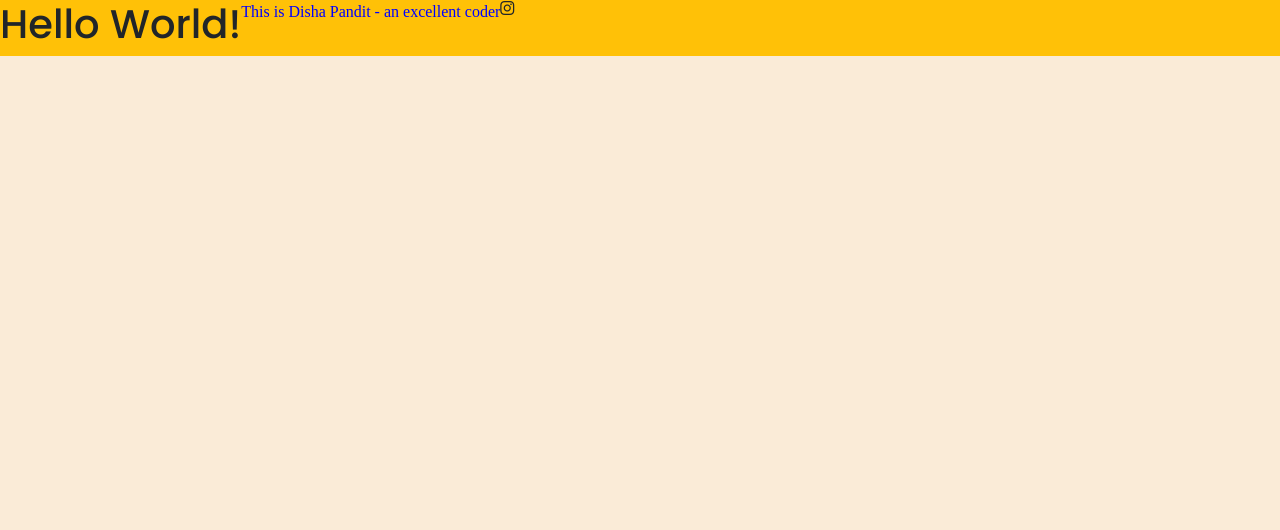
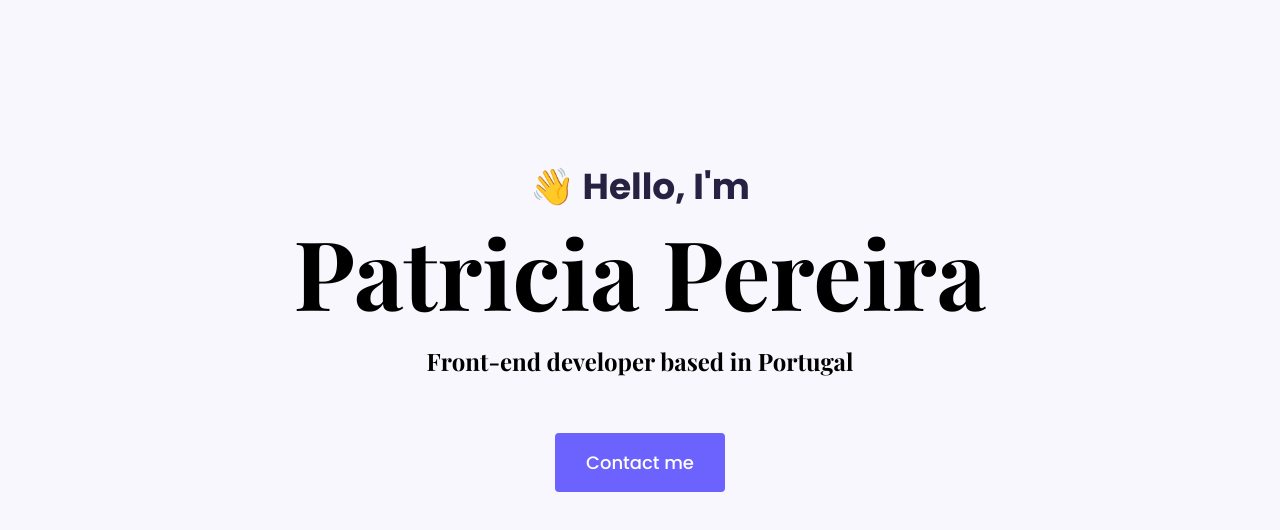
Before and after one commit to DishaDarpan/Portfolio-project, a plain HTML site: page index.html in a window 1280 px wide. Drawn offline with nearby package versions, Linux system fonts and the light colour scheme; files that its build step writes are made by us from their sources; a web font is replaced by a local one.

Commit message:
Updated index.html and added button n root to portfolio.css

```diff
--- a/index.html
+++ b/index.html
@@ -3,33 +3,40 @@
   <head>
     <meta charset="UTF-8" />
     <meta http-equiv="X-UA-Compatible" content="IE=edge" />
+    <meta name="viewport" content="width=device-width, initial-scale=1.0" />
+    <title>Document</title>
+
     <link
-      href="https://cdn.jsdelivr.net/npm/bootstrap@5.1.3/dist/css/bootstrap.min.css"
+      href="https://cdn.jsdelivr.net/npm/bootstrap@5.0.0-beta2/dist/css/bootstrap.min.css"
       rel="stylesheet"
-      integrity="sha384-1BmE4kWBq78iYhFldvKuhfTAU6auU8tT94WrHftjDbrCEXSU1oBoqyl2QvZ6jIW3"
+      integrity="sha384-BmbxuPwQa2lc/FVzBcNJ7UAyJxM6wuqIj61tLrc4wSX0szH/Ev+nYRRuWlolflfl"
       crossorigin="anonymous"
     />
+    <link rel="preconnect" href="https://fonts.gstatic.com" />
+    <link
+      href="https://fonts.googleapis.com/css2?family=Playfair+Display:wght@700&family=Poppins:wght@500;700&display=swap"
+      rel="stylesheet"
+    />
+    <link rel="stylesheet" href="styles/portfolio.css" />
+
     <script
-      src="https://cdn.jsdelivr.net/npm/bootstrap@5.1.3/dist/js/bootstrap.bundle.min.js"
-      integrity="sha384-ka7Sk0Gln4gmtz2MlQnikT1wXgYsOg+OMhuP+IlRH9sENBO0LRn5q+8nbTov4+1p"
+      src="https://cdn.jsdelivr.net/npm/bootstrap@5.0.0-beta2/dist/js/bootstrap.bundle.min.js"
+      integrity="sha384-b5kHyXgcpbZJO/tY9Ul7kGkf1S0CWuKcCD38l8YkeH8z8QjE0GmW1gYU5S9FOnJ0"
       crossorigin="anonymous"
     ></script>
-    <script src="https://kit.fontawesome.com/b5e5437a9e.js" crossorigin="anonymous"></script>
-    <link rel="preconnect" href="https://fonts.googleapis.com" />
-    <link rel="preconnect" href="https://fonts.gstatic.com" crossorigin />
-    <link
-      href="https://fonts.googleapis.com/css2?family=Playfair+Display:ital,wght@1,700&family=Poppins:ital,wght@0,500;1,700&display=swap"
-      rel="stylesheet"
-    />
-    <link rel="stylesheet" href="portfolio.css" />
-    <meta name="viewport" content="width=device-width, initial-scale=1.0" />
-    <title>Document</title>
+    <script
+      src="https://kit.fontawesome.com/ddc3ee268a.js"
+      crossorigin="anonymous"
+    ></script>
   </head>
   <body>
-      <div class = "d-flex bg-warning">
-    <h1>Hello World!</h1>
+    <div class="hero">
+      <p>👋 Hello, I'm</p>
+      <h1>Patricia Pereira</h1>
+      <h2 class="mb-5">Front-end developer based in Portugal</h2>
+      <div>
+        <a href="#" class="btn btn-branding">Contact me</a>
+      </div>
+    </div>
   </body>
-  <p>This is Disha Pandit - an excellent coder</p>
-  <i class="fab fa-instagram"></i>
-</div>
 </html>
--- a/portfolio.css
+++ b/portfolio.css
@@ -1,11 +1,58 @@
+:root {
+  --branding-color: #6c63ff;
+  --secondary-color: #f9f7fe;
+  --heading-font-family: "Playfair Display", serif;
+  --default-font-family: "Poppins", sans-serif;
+}
+
 body {
-  background-color: antiquewhite;
+  font-family: var(--default-font-family);
 }
+
+h1,
+h2,
+h3,
+h4,
+h5,
+h6 {
+  color: black;
+  font-family: var(--heading-font-family);
+  font-weight: bold;
+}
+
 h1 {
-  font-family: poppins;
-  font-size: bold;
+  font-size: 96px;
 }
+
 p {
-  font-family: playfair display;
-  color: blue;
+  font-weight: normal;
 }
+
+.hero {
+  background: var(--secondary-color);
+  text-align: center;
+  padding: 160px 20px;
+}
+
+.hero p {
+  font-size: 36px;
+  font-weight: bold;
+  margin: 0;
+  color: #272142;
+}
+
+.hero h2 {
+  font-family: var(--heading-font-family);
+  font-weight: normal;
+  line-height: 2;
+  font-size: 24px;
+}
+
+.btn-branding {
+  background: var(--branding-color);
+  border-radius: 4px;
+  color: white;
+  font-size: 18px;
+  line-height: 27px;
+  padding: 15px 30px;
+}
```
